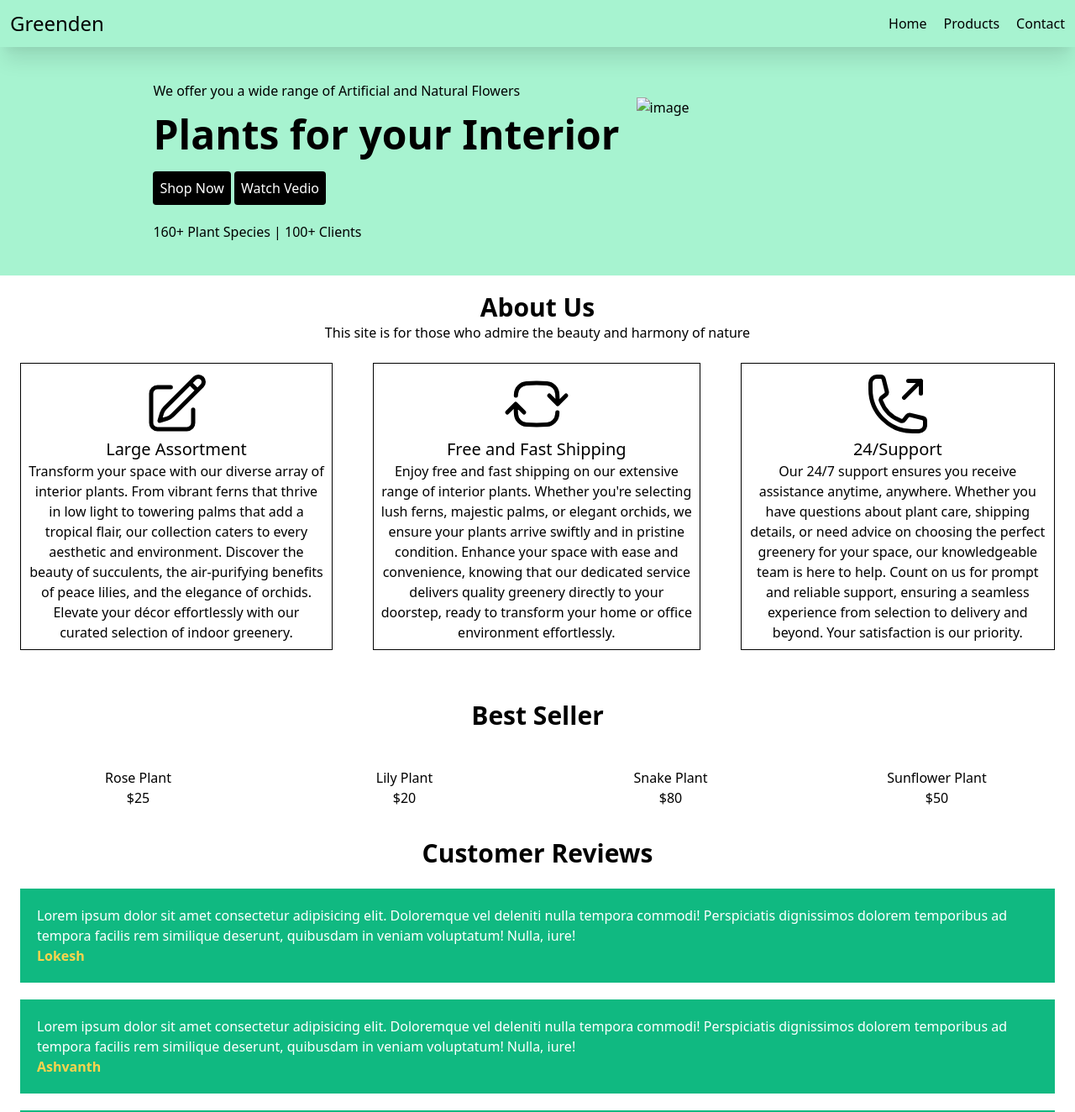
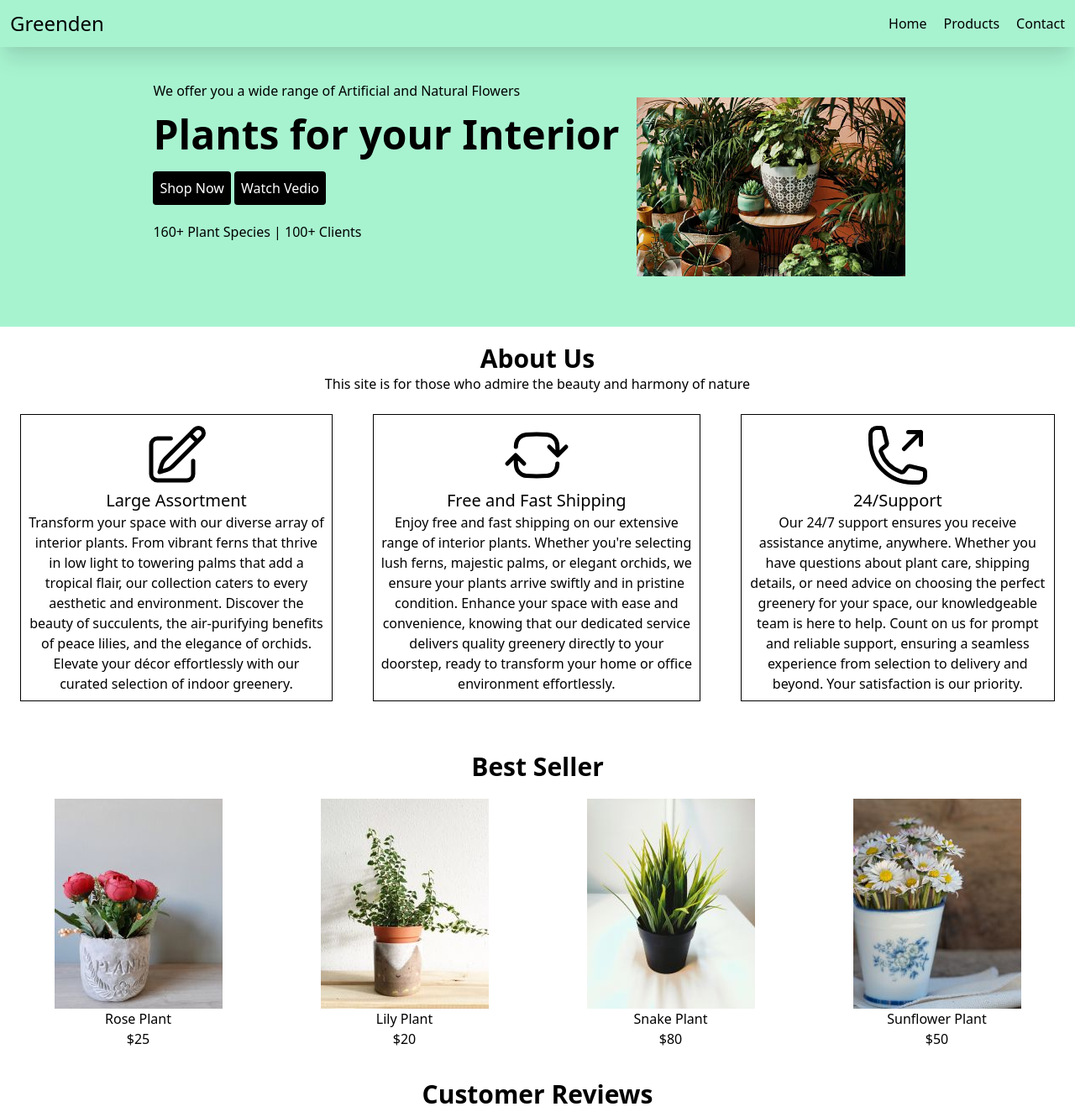
Before and after one commit to Dharshan-c/Greenden, a plain HTML site: page index.html in a window 1280 px wide. Shown: the top 1324 px of the page at 84% size. Drawn offline with nearby package versions, Linux system fonts and the light colour scheme.

Commit message:
Update index.html

```diff
--- a/index.html
+++ b/index.html
@@ -55,7 +55,7 @@
 
         </div>
         <div class="hidden md:block p-5">
-            <img src="./images/istockphoto-1280154279-170667a.webp" alt="image" class="w-80">
+            <img src="istockphoto-1280154279-170667a.webp" alt="image" class="w-80">
         </div>
     </section>
 
@@ -116,23 +116,23 @@
         <h1 class="font-bold mt-5 text-3xl">Best Seller</h1>
         <div class="grid grid-cols-2 md:grid-cols-4 mt-5 gap-5">
             <div>
-                <img src="./images/Untitled design.jpg " class="inline hover:shadow-xl transform hover:-translate-y-2"
+                <img src="Untitled design.jpg " class="inline hover:shadow-xl transform hover:-translate-y-2"
                     alt="">
                 <h1>Rose Plant</h1>
                 <p>$25</p>
             </div>
             <div>
-                <img src="./images/2pot.jpg " class="inline hover:shadow-xl transform hover:-translate-y-2" alt="">
+                <img src="2pot.jpg " class="inline hover:shadow-xl transform hover:-translate-y-2" alt="">
                 <h1>Lily Plant</h1>
                 <p>$20</p>
             </div>
             <div>
-                <img src="./images/3pot.jpg " class="inline hover:shadow-xl transform hover:-translate-y-2" alt="">
+                <img src="3pot.jpg " class="inline hover:shadow-xl transform hover:-translate-y-2" alt="">
                 <h1>Snake Plant</h1>
                 <p>$80</p>
             </div>
             <div>
-                <img src="./images/4pot.jpg " class="inline hover:shadow-xl transform hover:-translate-y-2" alt="">
+                <img src="4pot.jpg " class="inline hover:shadow-xl transform hover:-translate-y-2" alt="">
                 <h1>Sunflower Plant</h1>
                 <p>$50</p>
             </div>
```
